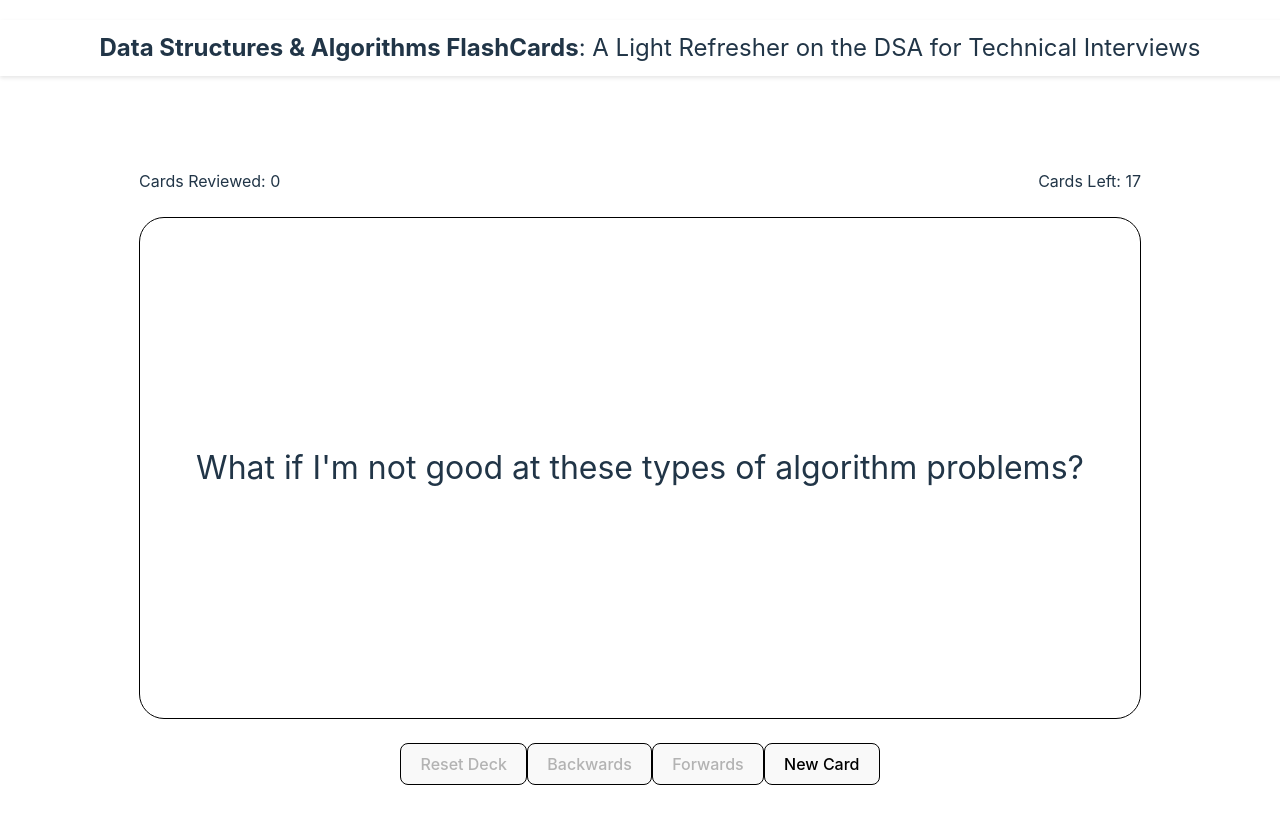
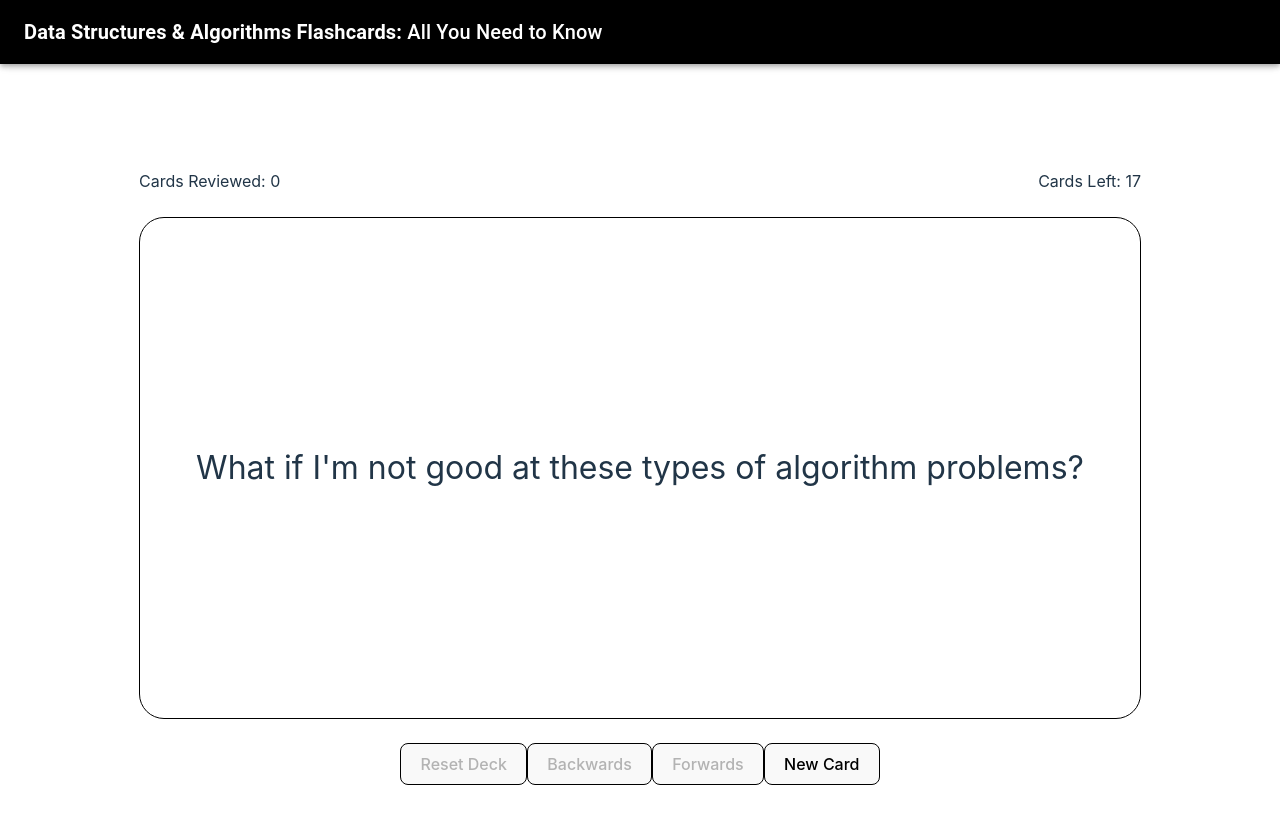
Before and after one commit to DanPark13/dsa-flashcards, a React (Vite) app: page / in a window 1280 px wide. Shown: the top 824 px of the page. Built offline with nearby package versions, Linux system fonts and the light colour scheme.

Commit message:
Add Header

```diff
--- a/package.json
+++ b/package.json
@@ -10,8 +10,12 @@
     "preview": "vite preview"
   },
   "dependencies": {
+    "@emotion/react": "^11.11.3",
+    "@emotion/styled": "^11.11.0",
+    "@mui/material": "^5.15.7",
     "react": "^18.2.0",
-    "react-dom": "^18.2.0"
+    "react-dom": "^18.2.0",
+    "react-router-dom": "^6.21.3"
   },
   "devDependencies": {
     "@types/react": "^18.2.15",
--- a/src/components/Card.tsx
+++ b/src/components/Card.tsx
@@ -60,7 +60,7 @@ const Card: React.FC = () => {
             setActiveCardIndex(newIndex);
             setViewedIndexes(prevIndexes => new Set(prevIndexes).add(newIndex));
         } else {
-            alert("All cards have been viewed!");
+            alert("Congratulations! All cards have been viewed!");
             setViewedIndexes(new Set());
         }
     };
--- a/src/components/Header.tsx
+++ b/src/components/Header.tsx
@@ -1,13 +1,21 @@
-import React from 'react';
-import './Header.css';
+import { AppBar, Toolbar, Typography, Button } from '@mui/material';
 
-const Header: React.FC = () => {
+const Header = () => {
   return (
-    <h2>
-      <span className="titleBold">Data Structures & Algorithms FlashCards</span>
-      <span className="titleRegular">: A Light Refresher on the DSA for Technical Interviews</span>
-    </h2>
+      <AppBar position="fixed" sx={{ backgroundColor: 'black' }}>
+          <Toolbar sx={{ justifyContent: 'space-between' }}>
+              <a href="/" style={{ textDecoration: 'none', color: 'inherit' }}>
+                  <Typography variant="h6" component="div">
+                      <b>Data Structures & Algorithms Flashcards:</b> All You Need to Know
+                  </Typography>
+              </a>
+              {/* <div>
+                  <Button color="inherit">About</Button>
+                  <Button color="inherit">Contact Us</Button>
+              </div> */}
+          </Toolbar>
+      </AppBar>
   );
-}
+};
 
 export default Header;
```
Also changed, not shown: src/App.tsx (+4 -4 lines), 1 other file (tests, documents, lock files or other folders).
